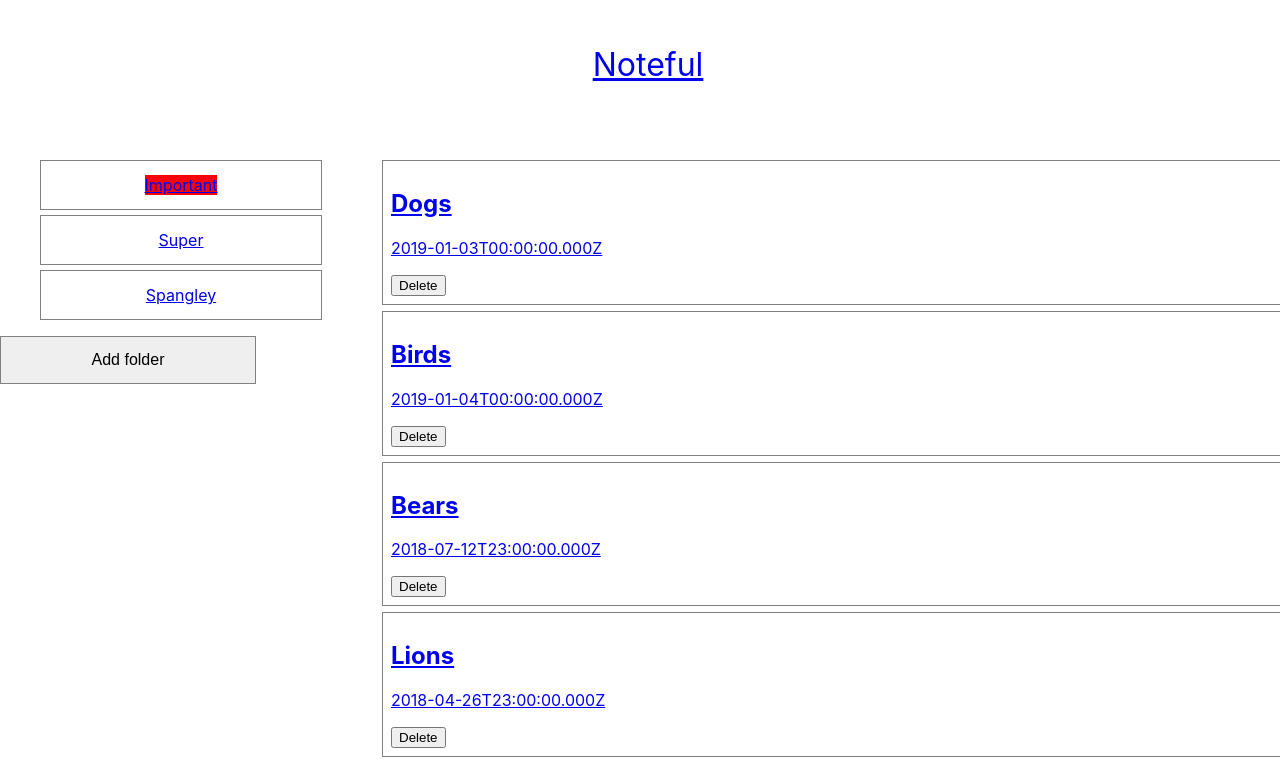
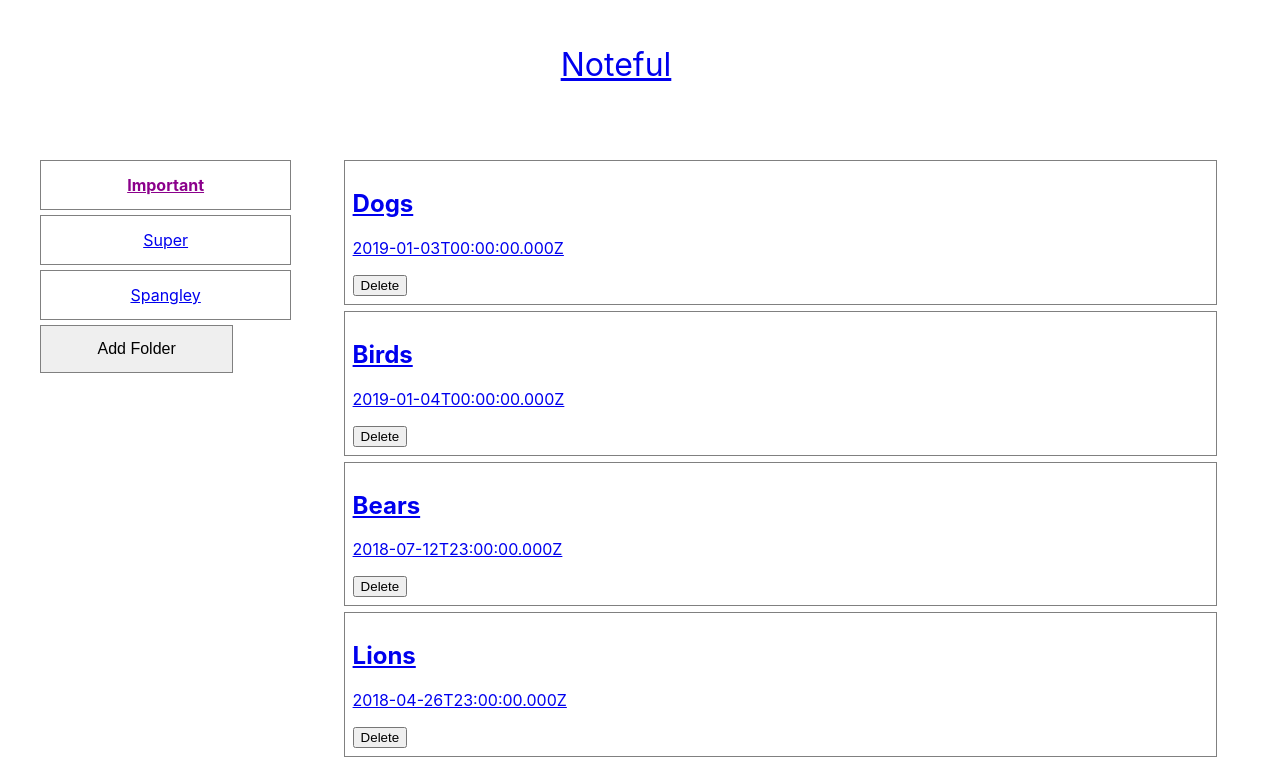
Before and after one commit to kim-mccallum/Noteful, a React (Create React App) app: page /folder/Important in a window 1280 px wide. Shown: the top 761 px of the page. Built offline with nearby package versions, Linux system fonts and the light colour scheme.

Commit message:
some style fixes

```diff
--- a/src/App.css
+++ b/src/App.css
@@ -1,6 +1,6 @@
 .App {
     display: grid;
-    grid-template-columns: 25% 75%;
+    grid-template-columns: 22% 73%;
     grid-template-rows: 10vw 30vw 10vw;
     grid-gap: 1em;
   }
--- a/src/FolderItem.css
+++ b/src/FolderItem.css
@@ -7,8 +7,10 @@
     font-size: 16px;
     cursor: pointer;
     text-align: center;
+    text-decoration: none;
 }
 
 .active{
-    background-color: red;
+    font-weight: bold;
+    color: darkmagenta;
 }
--- a/src/NoteList.js
+++ b/src/NoteList.js
@@ -12,10 +12,10 @@ export default class NoteList extends Component {
       <section className='NoteList_main'>
           <ul>
             {notes}
+            <button className="addNoteBtn">
+              Add Note
+            </button>
           </ul>
-          <button className="addNoteBtn">
-            Add Note
-          </button>
       </section>
     )
   }
--- a/src/SideNav.css
+++ b/src/SideNav.css
@@ -1,15 +1,5 @@
 
-/* .FolderNav_list{
-    display: block;
-    width: 80%;
-    border: 1px solid gray;
-    padding: 14px 28px;
-    font-size: 16px;
-    cursor: pointer;
-    text-align: center;
-}*/
-
-.addFolderBtn {
+.addFolderBtn, .addFolderBtn {
     display: block;
     width: 80%;
     border: 1px solid gray;
--- a/src/SideNav.js
+++ b/src/SideNav.js
@@ -13,10 +13,10 @@ export default class SideNav extends Component {
         {/* Pass the folder list to sidebar which will call Folder List and then FolderItem for each */}
         <ul className="FolderNav_list">
           {folders}
+          <button className="addFolderBtn">
+            Add Folder
+          </button>
         </ul>
-        <button className="addFolderBtn">
-          Add folder
-        </button>
       </>
     )
   }
```
